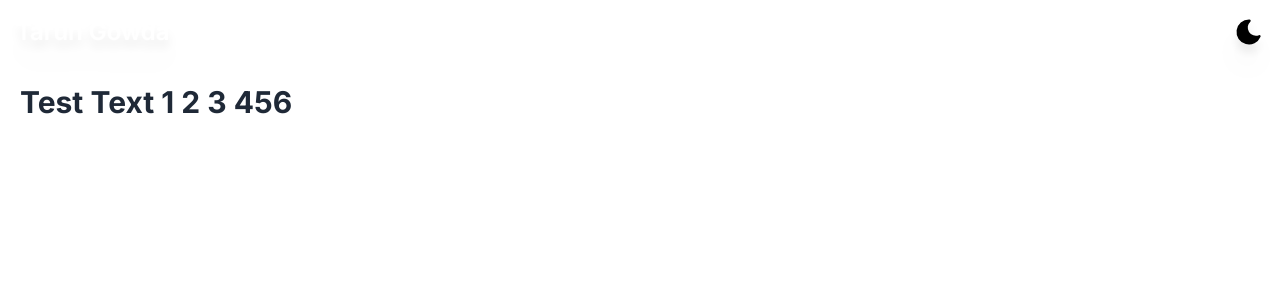
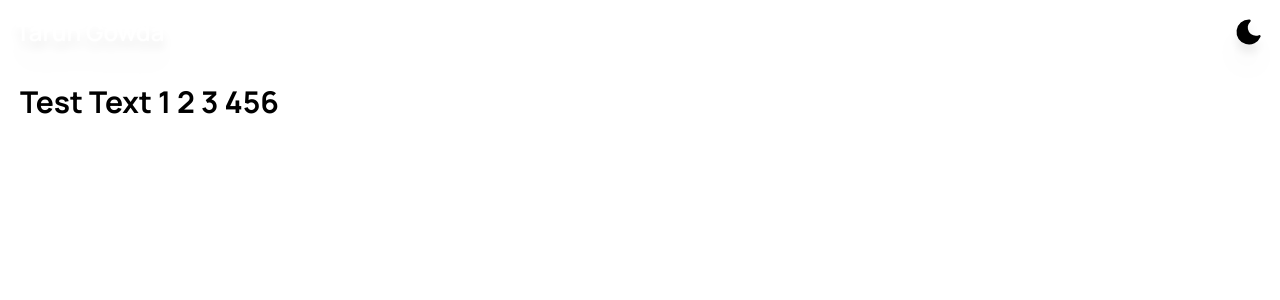
Before and after one commit to ibizabroker/tarungowda.com, a Next.js app: page / in a window 1280 px wide. Shown: the top 300 px of the page. Built offline with nearby package versions, Linux system fonts and the light colour scheme.

Commit message:
add font

```diff
--- a/src/app/layout.tsx
+++ b/src/app/layout.tsx
@@ -1,10 +1,12 @@
 import "./globals.css"
 import type { Metadata } from 'next'
-import { Inter } from 'next/font/google'
+import { Inter, Manrope } from 'next/font/google'
 import { Providers } from "@/components/Providers"
 import Navbar from "@/components/Navbar"
 
-const inter = Inter({ subsets: ['latin'] })
+const inter = Inter({ subsets: ['latin'], display: "swap", variable: "--font-in" })
+
+const manrope = Manrope({ subsets: ['latin'], display: "swap", variable: "--font-mr" })
 
 export const metadata: Metadata = {
   title: 'Tarun Gowda',
@@ -18,7 +20,7 @@ export default function RootLayout({
 }) {
   return (
     <html suppressHydrationWarning={true} lang="en">
-      <body className={inter.className}>
+      <body className={`${inter.variable} ${manrope.variable} font-mr bg-light dark:bg-dark`}>
         <Providers>
           <Navbar />
           {children}
--- a/tailwind.config.ts
+++ b/tailwind.config.ts
@@ -7,6 +7,17 @@ const config: Config = {
   ],
   theme: {
     extend: {
+      colors: {
+        dark: "#1b1b1b",
+        light: "#ffffff",
+        accent: "#7b00d3",
+        accentDark: "#ffdb4d",
+        gray: "#747474",
+      },
+      fontFamily: {
+        in: ["var(--font-in)"],
+        mr: ["var(--font-mr)"]
+      },
       backgroundImage: {
         'gradient-radial': 'radial-gradient(var(--tw-gradient-stops))',
         'gradient-conic':
```
